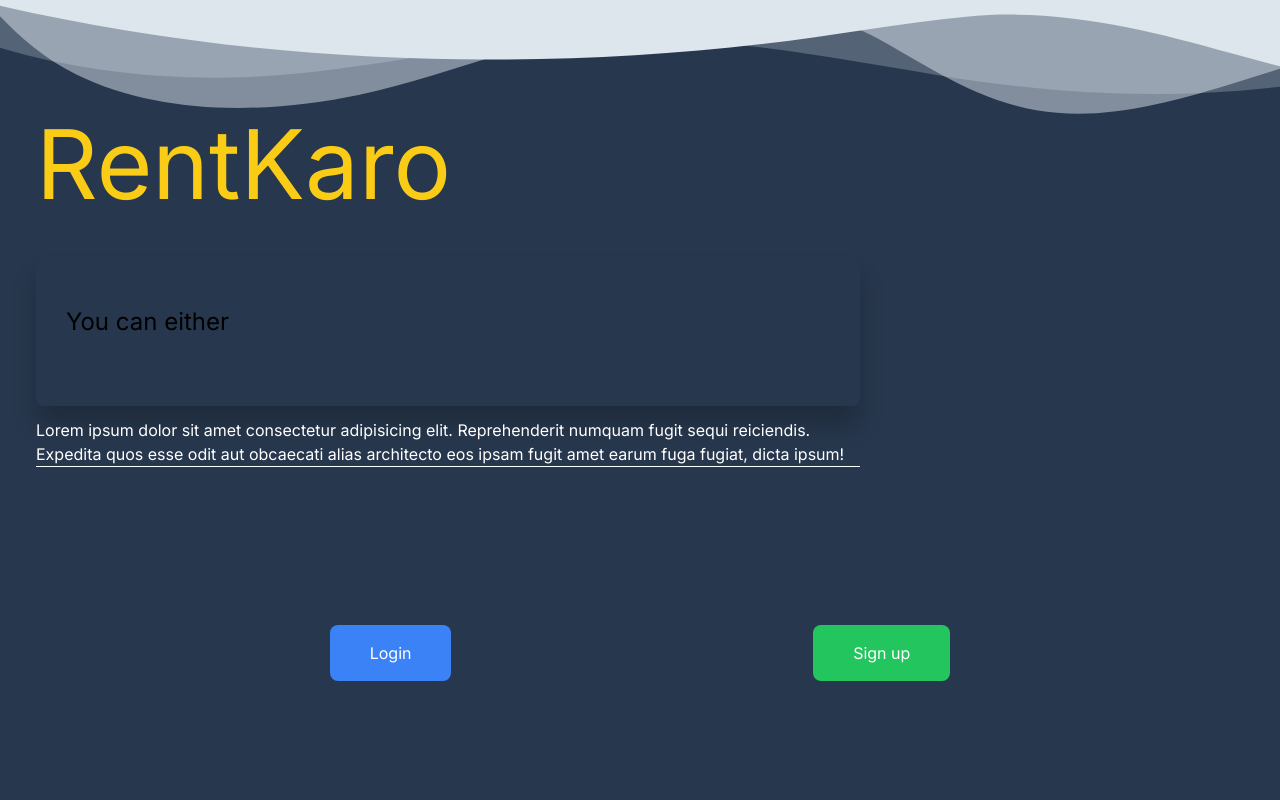
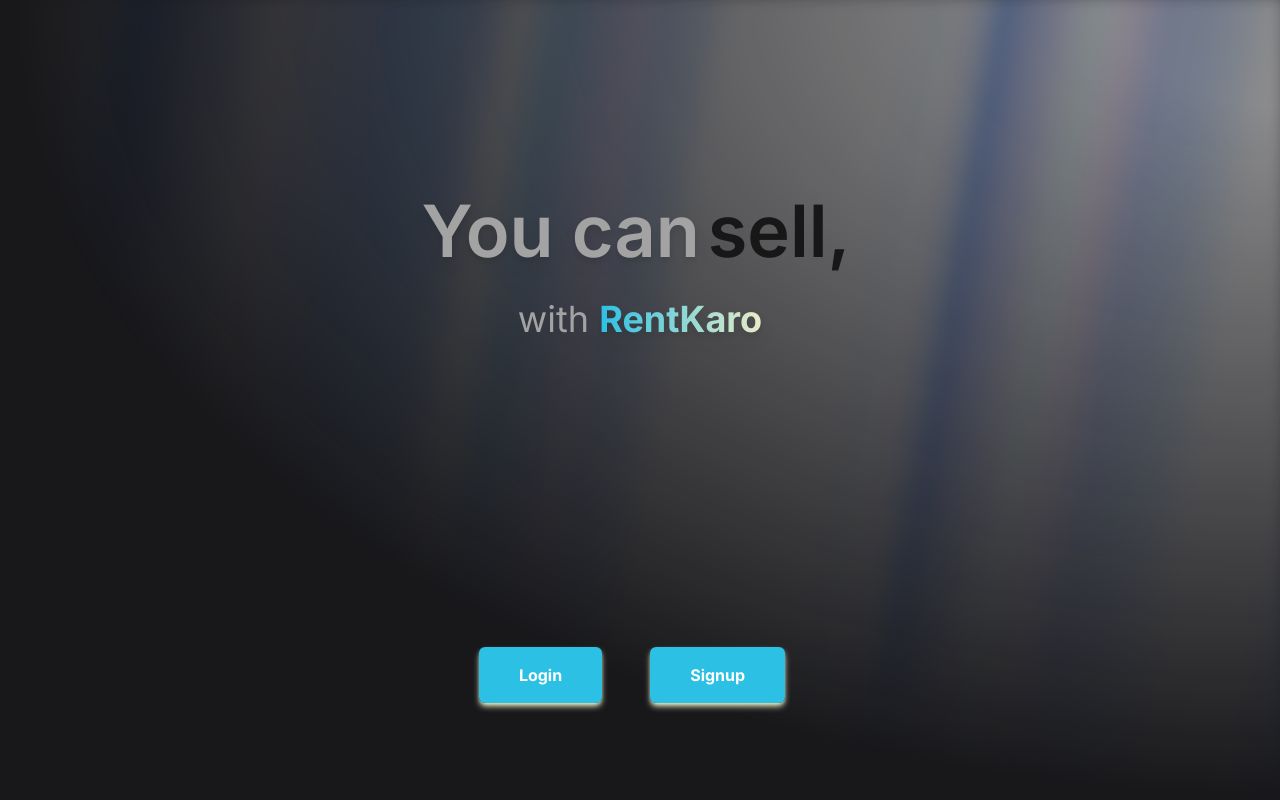
Before and after one commit to AdityaSingh772/RentKaro1.0, a Next.js app: page / in a window 1280 px wide. Shown: the top 800 px of the page. Built offline with nearby package versions, Linux system fonts and the light colour scheme; no server answers.

Commit message:
first page updatd

```diff
--- a/package.json
+++ b/package.json
@@ -13,8 +13,10 @@
     "@types/tailwindcss": "^3.1.0",
     "axios": "^1.7.2",
     "chart.js": "^4.4.3",
+    "clsx": "^2.1.1",
     "cors": "^2.8.5",
     "express": "^4.19.2",
+    "framer-motion": "^11.2.6",
     "mongoose": "^8.4.0",
     "multer": "^1.4.5-lts.1",
     "next": "14.2.3",
@@ -23,7 +25,8 @@
     "react-dom": "^18",
     "react-icons": "^5.2.1",
     "react-loader-spinner": "^6.1.6",
-    "swiper": "^11.1.3"
+    "swiper": "^11.1.3",
+    "tailwind-merge": "^2.3.0"
   },
   "devDependencies": {
     "@types/node": "^20",
--- a/src/app/globals.css
+++ b/src/app/globals.css
@@ -6,3 +6,11 @@
 *{
     scroll-behavior: smooth;
 }
+.btn {
+    @apply bg-gradient-to-right transition-all duration-500;
+    background-size: 200% auto;
+  }
+
+  .btn:hover {
+    background-position: right center;
+  }
--- a/src/app/layout.tsx
+++ b/src/app/layout.tsx
@@ -22,9 +22,9 @@ export default function RootLayout({
     <html lang="en">
       <UserProvider>
         <body className={inter.className}>
-          {/* <Navbar /> */}
+          <Navbar />
           {children}
-          {/* <Footer /> */}
+          <Footer />
         </body>
       </UserProvider>
     </html>
--- a/src/app/page.tsx
+++ b/src/app/page.tsx
@@ -3,7 +3,7 @@ import Image from "next/image";
 import Search from "@/components/Search";
 import RentPage from "./rent/page";
 import {useUser} from "@auth0/nextjs-auth0/client"
-import Firstpage from "@/components/Firstpage";
+import {Firstpage} from "@/components/Firstpage";
 import ExtraDetailForm from "@/components/ExtraDetailForm"
 
 import axios from "axios";
@@ -31,17 +31,22 @@ export default function Home(){
       fetchData();
   } ,[]);
 
+//preloader added
+if (isLoading) return (
+  <div>
+    <Preloader/>
+  </div>
+);
+//preloader end
+  return (
+    <Firstpage/>
+  )
 
 
 
 
-//preloader added
-  if (isLoading) return (
-    <div>
-      <Preloader/>
-    </div>
-  );
-//preloader end
+
+
 
 
   if(user){
--- a/src/components/Firstpage.tsx
+++ b/src/components/Firstpage.tsx
@@ -1,47 +1,133 @@
-// import React from 'react'
+// // import React from 'react'
+
+// // const Firstpage = () => {
+// //   return (
+// //     <div className='bg-[#27374D] h-screen'>
+// //       <div className='h-1/2'>
+
+// //       <div className='border-b border-white flex   flex-col p-9'>
+// //         <p className='text-yellow-400 text-[6rem] mt-9'>RentKaro </p>
+// //         <span className='text-white  text-3xl mb-9 mt-5'> You can rent </span>
+// //         <p className='mt-3'>Lorem ipsum dolor sit amet consectetur adipisicing elit. Reprehenderit numquam fugit sequi reiciendis. Expedita quos esse odit aut obcaecati alias architecto eos ipsam fugit amet earum fuga fugiat, dicta ipsum!</p>
+// //       </div>
+// //       </div>
+// //     </div>
+// //   )
+// // }
+
+// // export default Firstpage
+
+// // import React from 'react';
+// // import './firstpage.css';
+
+// // const Firstpage = () => {
+// //   return (
+// //     <>
+// //     <div className=".custom-shape-divider-top-1716489011">
+// //     <svg data-name="Layer 1" xmlns="http://www.w3.org/2000/svg" viewBox="0 0 1200 120" preserveAspectRatio="none">
+// //         <path d="M0,0V46.29c47.79,22.2,103.59,32.17,158,28,70.36-5.37,136.33-33.31,206.8-37.5C438.64,32.43,512.34,53.67,583,72.05c69.27,18,138.3,24.88,209.4,13.08,36.15-6,69.85-17.84,104.45-29.34C989.49,25,1113-14.29,1200,52.47V0Z" opacity=".25" className="shape-fill"></path>
+// //         <path d="M0,0V15.81C13,36.92,27.64,56.86,47.69,72.05,99.41,111.27,165,111,224.58,91.58c31.15-10.15,60.09-26.07,89.67-39.8,40.92-19,84.73-46,130.83-49.67,36.26-2.85,70.9,9.42,98.6,31.56,31.77,25.39,62.32,62,103.63,73,40.44,10.79,81.35-6.69,119.13-24.28s75.16-39,116.92-43.05c59.73-5.85,113.28,22.88,168.9,38.84,30.2,8.66,59,6.17,87.09-7.5,22.43-10.89,48-26.93,60.65-49.24V0Z" opacity=".5" className="shape-fill"></path>
+// //         <path d="M0,0V5.63C149.93,59,314.09,71.32,475.83,42.57c43-7.64,84.23-20.12,127.61-26.46,59-8.63,112.48,12.24,165.56,35.4C827.93,77.22,886,95.24,951.2,90c86.53-7,172.46-45.71,248.8-84.81V0Z" className="shape-fill"></path>
+// //     </svg>
+// // </div>
+// //     <div className='bg-[#27374D] h-screen '>
+// //       <div className='max-w-4xl w-full p-9'>
+// //         <div className='border-b border-white flex flex-col'>
+// //           <p className='text-yellow-400 text-[6rem] mt-9'>RentKaro</p>
+// //           <span className='text-white text-3xl mb-9 mt-5'>You can rent</span>
+// //           <p className='mt-3 text-white'>
+// //             Lorem ipsum dolor sit amet consectetur adipisicing elit. Reprehenderit numquam fugit sequi reiciendis. Expedita quos esse odit aut obcaecati alias architecto eos ipsam fugit amet earum fuga fugiat, dicta ipsum!
+// //           </p>
+// //         </div>
+// //       </div>
+// //     </div>
+// //     </>
+// //   );
+// // }
+
+// // export default Firstpage;
+
+
+
+
+
+
+// "use client"
+// import React from 'react';
+// import './utils/firstpage.css'; // Import the custom CSS file
+// import { useUser } from '@auth0/nextjs-auth0/client';
+// import Link from 'next/link';
 
 // const Firstpage = () => {
+//   const {user,error,isLoading}=useUser()
 //   return (
-//     <div className='bg-[#27374D] h-screen'>
-//       <div className='h-1/2'>
+//     <div className="relative bg-[#27374D] min-h-screen flex flex-col justify-between">
+//       <div className="max-w-4xl w-full p-9">
+//         <div className="custom-shape-divider-top-1716489011">
+//           <svg
+//             data-name="Layer 1"
+//             xmlns="http://www.w3.org/2000/svg"
+//             viewBox="0 0 1200 120"
+//             preserveAspectRatio="none"
+//           >
+//             <path
+//               d="M0,0V46.29c47.79,22.2,103.59,32.17,158,28,70.36-5.37,136.33-33.31,206.8-37.5C438.64,32.43,512.34,53.67,583,72.05c69.27,18,138.3,24.88,209.4,13.08,36.15-6,69.85-17.84,104.45-29.34C989.49,25,1113-14.29,1200,52.47V0Z"
+//               opacity=".25"
+//               className="shape-fill"
+//             ></path>
+//             <path
+//               d="M0,0V15.81C13,36.92,27.64,56.86,47.69,72.05,99.41,111.27,165,111,224.58,91.58c31.15-10.15,60.09-26.07,89.67-39.8,40.92-19,84.73-46,130.83-49.67,36.26-2.85,70.9,9.42,98.6,31.56,31.77,25.39,62.32,62,103.63,73,40.44,10.79,81.35-6.69,119.13-24.28s75.16-39,116.92-43.05c59.73-5.85,113.28,22.88,168.9,38.84,30.2,8.66,59,6.17,87.09-7.5,22.43-10.89,48-26.93,60.65-49.24V0Z"
+//               opacity=".5"
+//               className="shape-fill"
+//             ></path>
+//             <path
+//               d="M0,0V5.63C149.93,59,314.09,71.32,475.83,42.57c43-7.64,84.23-20.12,127.61-26.46,59-8.63,112.48,12.24,165.56,35.4C827.93,77.22,886,95.24,951.2,90c86.53-7,172.46-45.71,248.8-84.81V0Z"
+//               className="shape-fill"
+//             ></path>
+//           </svg>
+//         </div>
+//         <div className="border-b border-white flex flex-col">
+//           <div className="rentkaro-container">
+//             <p className="text-yellow-400 text-[6rem] mt-9 text-effect py-5">RentKaro</p>
+//           </div>
+//           <div className='wrapper text-2xl'>
+//           <p>You can either</p>
+//           <div className='words text-2xl'>
+//              <span className="animate">BUY</span>
+//              <span className="animate">SELL</span>
+//              <span className="animate">RENT</span>
+//           </div>
+//           </div>
 
-//       <div className='border-b border-white flex   flex-col p-9'>
-//         <p className='text-yellow-400 text-[6rem] mt-9'>RentKaro </p>
-//         <span className='text-white  text-3xl mb-9 mt-5'> You can rent </span>
-//         <p className='mt-3'>Lorem ipsum dolor sit amet consectetur adipisicing elit. Reprehenderit numquam fugit sequi reiciendis. Expedita quos esse odit aut obcaecati alias architecto eos ipsam fugit amet earum fuga fugiat, dicta ipsum!</p>
-//       </div>
-//       </div>
-//     </div>
-//   )
-// }
-
-// export default Firstpage
-
-// import React from 'react';
-// import './firstpage.css';
-
-// const Firstpage = () => {
-//   return (
-//     <>
-//     <div className=".custom-shape-divider-top-1716489011">
-//     <svg data-name="Layer 1" xmlns="http://www.w3.org/2000/svg" viewBox="0 0 1200 120" preserveAspectRatio="none">
-//         <path d="M0,0V46.29c47.79,22.2,103.59,32.17,158,28,70.36-5.37,136.33-33.31,206.8-37.5C438.64,32.43,512.34,53.67,583,72.05c69.27,18,138.3,24.88,209.4,13.08,36.15-6,69.85-17.84,104.45-29.34C989.49,25,1113-14.29,1200,52.47V0Z" opacity=".25" className="shape-fill"></path>
-//         <path d="M0,0V15.81C13,36.92,27.64,56.86,47.69,72.05,99.41,111.27,165,111,224.58,91.58c31.15-10.15,60.09-26.07,89.67-39.8,40.92-19,84.73-46,130.83-49.67,36.26-2.85,70.9,9.42,98.6,31.56,31.77,25.39,62.32,62,103.63,73,40.44,10.79,81.35-6.69,119.13-24.28s75.16-39,116.92-43.05c59.73-5.85,113.28,22.88,168.9,38.84,30.2,8.66,59,6.17,87.09-7.5,22.43-10.89,48-26.93,60.65-49.24V0Z" opacity=".5" className="shape-fill"></path>
-//         <path d="M0,0V5.63C149.93,59,314.09,71.32,475.83,42.57c43-7.64,84.23-20.12,127.61-26.46,59-8.63,112.48,12.24,165.56,35.4C827.93,77.22,886,95.24,951.2,90c86.53-7,172.46-45.71,248.8-84.81V0Z" className="shape-fill"></path>
-//     </svg>
-// </div>
-//     <div className='bg-[#27374D] h-screen '>
-//       <div className='max-w-4xl w-full p-9'>
-//         <div className='border-b border-white flex flex-col'>
-//           <p className='text-yellow-400 text-[6rem] mt-9'>RentKaro</p>
-//           <span className='text-white text-3xl mb-9 mt-5'>You can rent</span>
-//           <p className='mt-3 text-white'>
+//           <p className="mt-3 text-white">
 //             Lorem ipsum dolor sit amet consectetur adipisicing elit. Reprehenderit numquam fugit sequi reiciendis. Expedita quos esse odit aut obcaecati alias architecto eos ipsam fugit amet earum fuga fugiat, dicta ipsum!
 //           </p>
 //         </div>
 //       </div>
+//       <div className="flex justify-evenly items-center bg-[#27374D] py-4 h-[300px]">
+//         <button className="text-white bg-blue-500 hover:bg-blue-600 py-4 px-10 rounded-lg mr-4">
+//           <Link href="/api/auth/login">
+//            Login
+//           </Link>
+//           </button>
+//         <button className="text-white bg-green-500 hover:bg-green-600 py-4 px-10 rounded-lg ml-4">
+//         <Link href="/api/auth/login">
+//            Sign up
+//           </Link>
+//           </button>
+//       </div>
 //     </div>
-//     </>
+
+//     // <div className="flex justify-evenly items-center bg-[#27374D] py-4 h-[300px]">
+//     //     <button className="text-white bg-blue-500 hover:bg-blue-600 py-4 px-10 rounded-lg mr-4">
+//     //       <Link href="/api/auth/login">
+//     //        Login
+//     //       </Link>
+//     //       </button>
+//     //     <button className="text-white bg-green-500 hover:bg-green-600 py-4 px-10 rounded-lg ml-4">
+//     //       Signup
+//     //       </button>
+//     //   </div>
 //   );
 // }
 
@@ -50,85 +136,43 @@
 
 
 
+"use client";
 
+import { motion } from "framer-motion";
+import React from "react";
+import { AuroraBackground } from "./ui/aurora-background";
+import Link from "next/link";
+import { FlipWordsDemo } from "./FlipWordsDemo";
+export function Firstpage() {
+  return (
+    <AuroraBackground>
+      <motion.div
+        initial={{ opacity: 0.0, y: 40 }}
+        whileInView={{ opacity: 1, y: 0 }}
+        transition={{
+          delay: 0.3,
+          duration: 0.8,
+          ease: "easeInOut",
+        }}
+        className="w-screen h-screen relative flex flex-col gap-4 items-center justify-center px-4"
+      >
 
-"use client"
-import React from 'react';
-import './utils/firstpage.css'; // Import the custom CSS file
-import { useUser } from '@auth0/nextjs-auth0/client';
-import Link from 'next/link';
+        <FlipWordsDemo/>
+        <div className="flex justify-evenly items-center gap-x-[2rem] h-[300px] px-0">
+        <button className="btn text-white shadow-md shadow-[#EAECC6] hover:text-black py-4 px-10 rounded-md mr-4">
+          <Link href="/api/auth/login">
+            <span className="font-bold">Login</span>
 
-const Firstpage = () => {
-  const {user,error,isLoading}=useUser()
-  return (
-    <div className="relative bg-[#27374D] min-h-screen flex flex-col justify-between">
-      <div className="max-w-4xl w-full p-9">
-        <div className="custom-shape-divider-top-1716489011">
-          <svg
-            data-name="Layer 1"
-            xmlns="http://www.w3.org/2000/svg"
-            viewBox="0 0 1200 120"
-            preserveAspectRatio="none"
-          >
-            <path
-              d="M0,0V46.29c47.79,22.2,103.59,32.17,158,28,70.36-5.37,136.33-33.31,206.8-37.5C438.64,32.43,512.34,53.67,583,72.05c69.27,18,138.3,24.88,209.4,13.08,36.15-6,69.85-17.84,104.45-29.34C989.49,25,1113-14.29,1200,52.47V0Z"
-              opacity=".25"
-              className="shape-fill"
-            ></path>
-            <path
-              d="M0,0V15.81C13,36.92,27.64,56.86,47.69,72.05,99.41,111.27,165,111,224.58,91.58c31.15-10.15,60.09-26.07,89.67-39.8,40.92-19,84.73-46,130.83-49.67,36.26-2.85,70.9,9.42,98.6,31.56,31.77,25.39,62.32,62,103.63,73,40.44,10.79,81.35-6.69,119.13-24.28s75.16-39,116.92-43.05c59.73-5.85,113.28,22.88,168.9,38.84,30.2,8.66,59,6.17,87.09-7.5,22.43-10.89,48-26.93,60.65-49.24V0Z"
-              opacity=".5"
-              className="shape-fill"
-            ></path>
-            <path
-              d="M0,0V5.63C149.93,59,314.09,71.32,475.83,42.57c43-7.64,84.23-20.12,127.61-26.46,59-8.63,112.48,12.24,165.56,35.4C827.93,77.22,886,95.24,951.2,90c86.53-7,172.46-45.71,248.8-84.81V0Z"
-              className="shape-fill"
-            ></path>
-          </svg>
-        </div>
-        <div className="border-b border-white flex flex-col">
-          <div className="rentkaro-container">
-            <p className="text-yellow-400 text-[6rem] mt-9 text-effect py-5">RentKaro</p>
-          </div>
-          <div className='wrapper text-2xl'>
-          <p>You can either</p>
-          <div className='words text-2xl'>
-             <span className="animate">BUY</span>
-             <span className="animate">SELL</span>
-             <span className="animate">RENT</span>
-          </div>
-          </div>
-
-          <p className="mt-3 text-white">
-            Lorem ipsum dolor sit amet consectetur adipisicing elit. Reprehenderit numquam fugit sequi reiciendis. Expedita quos esse odit aut obcaecati alias architecto eos ipsam fugit amet earum fuga fugiat, dicta ipsum!
-          </p>
-        </div>
-      </div>
-      <div className="flex justify-evenly items-center bg-[#27374D] py-4 h-[300px]">
-        <button className="text-white bg-blue-500 hover:bg-blue-600 py-4 px-10 rounded-lg mr-4">
-          <Link href="/api/auth/login">
-           Login
           </Link>
           </button>
-        <button className="text-white bg-green-500 hover:bg-green-600 py-4 px-10 rounded-lg ml-4">
-        <Link href="/api/auth/login">
-           Sign up
+          <button className="btn text-white shadow-md shadow-[#EAECC6] hover:text-black py-4 px-10 rounded-md mr-4">
+          <Link href="/api/auth/login">
+            <span className="font-bold">Signup</span>
+
           </Link>
           </button>
       </div>
-    </div>
-
-    // <div className="flex justify-evenly items-center bg-[#27374D] py-4 h-[300px]">
-    //     <button className="text-white bg-blue-500 hover:bg-blue-600 py-4 px-10 rounded-lg mr-4">
-    //       <Link href="/api/auth/login">
-    //        Login
-    //       </Link>
-    //       </button>
-    //     <button className="text-white bg-green-500 hover:bg-green-600 py-4 px-10 rounded-lg ml-4">
-    //       Signup
-    //       </button>
-    //   </div>
+      </motion.div>
+    </AuroraBackground>
   );
 }
-
-export default Firstpage;
--- /dev/null
+++ b/src/components/FlipWordsDemo.tsx
@@ -0,0 +1,19 @@
+import React from "react";
+import { FlipWords } from "./ui/flip-words";
+
+export function FlipWordsDemo() {
+  const words = ["rent, ", "sell, ", "buy, ", "earn money, "];
+
+  return (
+    <div className="h-[40rem] flex flex-col justify-center items-center px-4">
+      <div className="text-7xl font-semibold mx-auto text-neutral-400 pb-[2rem]">
+        <span className=" drop-shadow-lg">You can</span>
+        <FlipWords words={words} /> <br />
+
+      </div>
+      <div className="text-4xl mx-auto font-normal text-neutral-400 dark:text-neutral-400">
+      with <span className="bg-gradient-to-r font-bold from-[#2BC0E4] drop-shadow-lg to-[#EAECC6] inline-block text-transparent bg-clip-text">RentKaro</span>
+      </div>
+    </div>
+  );
+}
--- a/src/components/Navbar.tsx
+++ b/src/components/Navbar.tsx
@@ -18,7 +18,7 @@ const Navbar = () => {
 
   return (
     <> {user &&
-    <nav className="bg-white shadow-md p-4 flex items-center justify-between border-y-b2-2 text-black ">
+    <nav className="bg-white shadow-md p-4 flex items-center justify-between border-y-b2-2 text-black overflow-x-hidden ">
       <div className="flex items-center space-x-8 mx-8">
           <div className="flex ">
           <button onClick={handleLink}>
--- /dev/null
+++ b/src/components/ui/aurora-background.tsx
@@ -0,0 +1,54 @@
+"use client";
+import { cn } from "@/utils/cn";
+import React, { ReactNode } from "react";
+
+interface AuroraBackgroundProps extends React.HTMLProps<HTMLDivElement> {
+  children: ReactNode;
+  showRadialGradient?: boolean;
+}
+
+export const AuroraBackground = ({
+  className,
+  children,
+  showRadialGradient = true,
+  ...props
+}: AuroraBackgroundProps) => {
+  return (
+    <main>
+      <div
+        className={cn(
+          "relative flex flex-col  h-[100vh] items-center justify-center bg-zinc-900  text-slate-950 transition-bg",
+          className
+        )}
+        {...props}
+      >
+        <div className="absolute inset-0 overflow-hidden">
+          <div
+            //   I'm sorry but this is what peak developer performance looks like // trigger warning
+            className={cn(
+              `
+            [--white-gradient:repeating-linear-gradient(100deg,var(--white)_0%,var(--white)_7%,var(--transparent)_10%,var(--transparent)_12%,var(--white)_16%)]
+            [--dark-gradient:repeating-linear-gradient(100deg,var(--black)_0%,var(--black)_7%,var(--transparent)_10%,var(--transparent)_12%,var(--black)_16%)]
+            [--aurora:repeating-linear-gradient(100deg,var(--blue-500)_10%,var(--indigo-300)_15%,var(--blue-300)_20%,var(--violet-200)_25%,var(--blue-400)_30%)]
+            [background-image:var(--white-gradient),var(--aurora)]
+            dark:[background-image:var(--dark-gradient),var(--aurora)]
+            [background-size:300%,_200%]
+            [background-position:50%_50%,50%_50%]
+            filter blur-[10px] invert dark:invert-0
+            after:content-[""] after:absolute after:inset-0 after:[background-image:var(--white-gradient),var(--aurora)]
+            after:dark:[background-image:var(--dark-gradient),var(--aurora)]
+            after:[background-size:200%,_100%]
+            after:animate-aurora after:[background-attachment:fixed] after:mix-blend-difference
+            pointer-events-none
+            absolute -inset-[10px] opacity-50 will-change-transform`,
+
+              showRadialGradient &&
+                `[mask-image:radial-gradient(ellipse_at_100%_0%,black_10%,var(--transparent)_70%)]`
+            )}
+          ></div>
+        </div>
+        {children}
+      </div>
+    </main>
+  );
+};
--- /dev/null
+++ b/src/components/ui/flip-words.tsx
@@ -0,0 +1,87 @@
+"use client";
+import React, { useEffect, useRef, useState } from "react";
+import { AnimatePresence, motion, LayoutGroup } from "framer-motion";
+import { cn } from "@/utils/cn";
+let interval: any;
+
+export const FlipWords = ({
+  words,
+  duration = 3000,
+  className,
+}: {
+  words: string[];
+  duration?: number;
+  className?: string;
+}) => {
+  const [currentWord, setCurrentWord] = useState(words[0]);
+
+  useEffect(() => {
+    startAnimation();
+
+    return () => {
+      clearInterval(interval);
+    };
+  }, []);
+
+  const startAnimation = () => {
+    let i = 0;
+    interval = setInterval(() => {
+      i++;
+      if (i === words.length) {
+        i = 0;
+      }
+      const word = words[i];
+      setCurrentWord(word);
+    }, duration);
+  };
+
+  return (
+    <AnimatePresence>
+      <motion.div
+        initial={{
+          opacity: 0,
+          y: 10,
+        }}
+        animate={{
+          opacity: 1,
+          y: 0,
+        }}
+        transition={{
+          duration: 0.4,
+          ease: "easeInOut",
+          type: "spring",
+          stiffness: 100,
+          damping: 10,
+        }}
+        exit={{
+          opacity: 0,
+          y: -40,
+          x: 40,
+          filter: "blur(8px)",
+          scale: 2,
+          position: "absolute",
+        }}
+        className={cn(
+          "z-10 inline-block relative text-left text-neutral-900 dark:text-neutral-100 px-2",
+          className
+        )}
+        key={currentWord}
+      >
+        {currentWord.split("").map((letter, index) => (
+          <motion.span
+            key={currentWord + index}
+            initial={{ opacity: 0, y: 10, filter: "blur(8px)" }}
+            animate={{ opacity: 1, y: 0, filter: "blur(0px)" }}
+            transition={{
+              delay: index * 0.08,
+              duration: 0.4,
+            }}
+            className="inline-block"
+          >
+            {letter}
+          </motion.span>
+        ))}
+      </motion.div>
+    </AnimatePresence>
+  );
+};
--- /dev/null
+++ b/src/utils/cn.ts
@@ -0,0 +1,6 @@
+import { ClassValue, clsx } from "clsx";
+import { twMerge } from "tailwind-merge";
+
+export function cn(...inputs: ClassValue[]) {
+  return twMerge(clsx(inputs));
+}
--- a/tailwind.config.ts
+++ b/tailwind.config.ts
@@ -1,7 +1,9 @@
+const {
+  default: flattenColorPalette,
+} = require("tailwindcss/lib/util/flattenColorPalette");
 import type { Config } from "tailwindcss";
 
 const config: Config = {
-  mode: 'jit',
   content: [
     "./src/pages/**/*.{js,ts,jsx,tsx,mdx}",
     "./src/components/**/*.{js,ts,jsx,tsx,mdx}",
@@ -28,23 +30,42 @@ const config: Config = {
 export default config;
 
 module.exports = {
-  // extend: {
-  //   animation: {
-  //     pulse: 'pulse 2s cubic-bezier(0.4, 0, 0.6, 1) infinite',
-  //   },
-  //   keyframes: {
-  //     pulse: {
-  //       '0%, 100%': { opacity: 1 },
-  //       '50%': { opacity: 0.5 },
-  //     },
-  //   },
-  // },
   content: [
     './src/**/*.{js,ts,jsx,tsx}', // This will capture all your React component files
     './src/styles/custom.css', // This points to your custom CSS file
   ],
+  darkMode: 'false',
+
+
   theme: {
-    extend: {},
+    extend: {
+      animation: {
+        aurora: "aurora 60s linear infinite",
+      },
+      backgroundImage: {
+        'gradient-to-right': 'linear-gradient(to right, #2BC0E4 51%, #EAECC6 100%)',
+      },
+      keyframes: {
+        aurora: {
+          from: {
+            backgroundPosition: "50% 50%, 50% 50%",
+          },
+          to: {
+            backgroundPosition: "350% 50%, 350% 50%",
+          },
+        },
+      },
+    },
   },
-  plugins: [],
+  plugins: [addVariablesForColors],
 }
+function addVariablesForColors({ addBase, theme }: any) {
+  let allColors = flattenColorPalette(theme("colors"));
+  let newVars = Object.fromEntries(
+    Object.entries(allColors).map(([key, val]) => [`--${key}`, val])
+  );
+
+  addBase({
+    ":root": newVars,
+  });
+}
```
Also changed, not shown: 1 other file (tests, documents, lock files or other folders).
